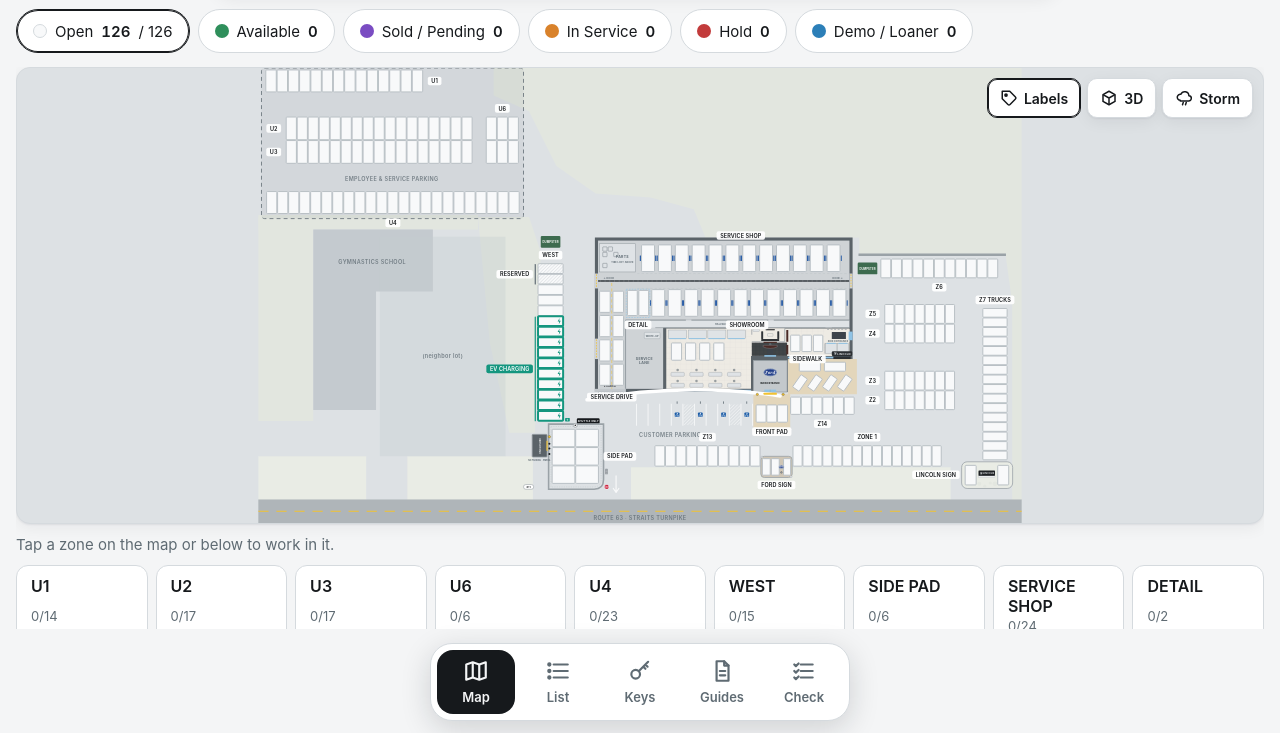
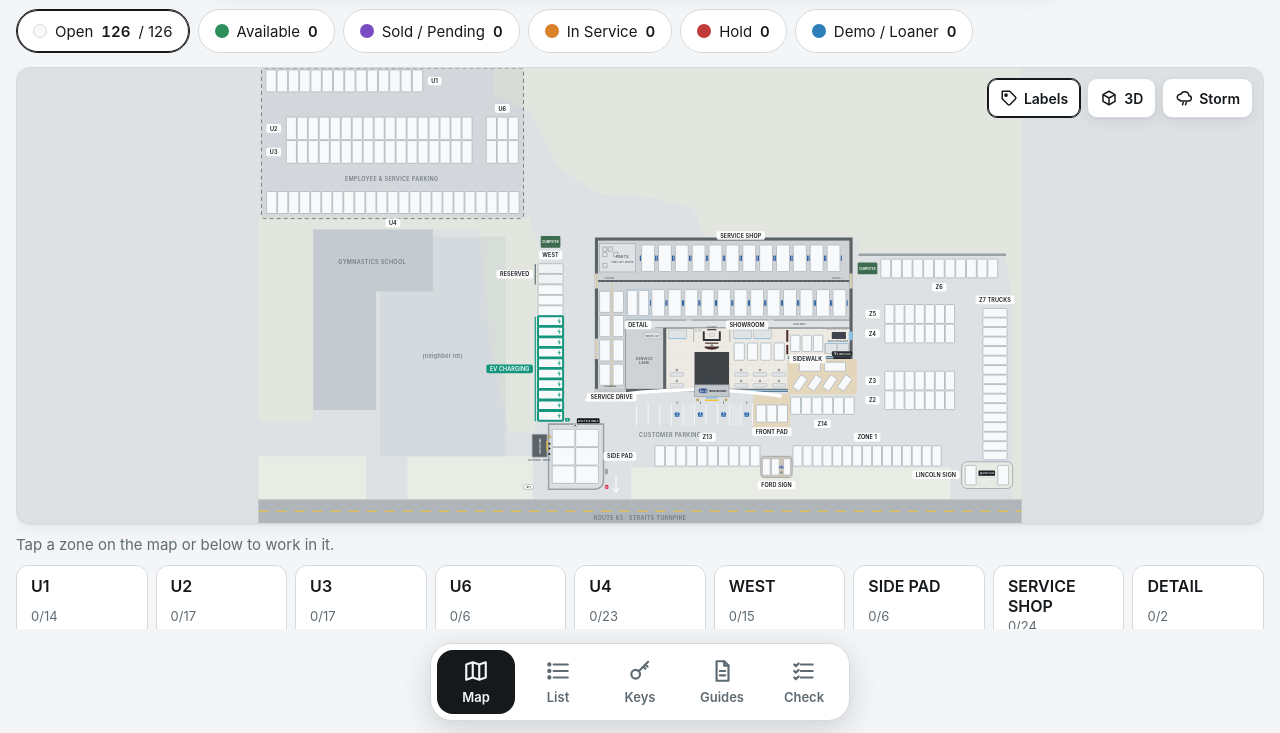
Before and after one commit to B0TO1Q/Shakers-Lot, a plain HTML site: page index.html in a window 1280 px wide. Shown: the part 67-800 px from the top of the page. Drawn offline with Linux system fonts and the light colour scheme.

Commit message:
Move the main entrance, reception and lounge to line up with the accessible parking
Ford display cars 1-4 move east of reception. 3D view updated to match.

Co-Authored-By: Claude Opus 5.5 <noreply@anthropic.com>
Claude-Session: https://claude.ai/code/session_01S1GkKmgHa64w3TubMoUJmL

```diff
--- a/index.html
+++ b/index.html
@@ -712,9 +712,10 @@ const ZONES = [
   // Service drive: two lanes straight through from the canopy door to the shop aisle, ~4 cars per lane
   {id:"SD", n:8, x:866, y:566, w:70, h:250, lbl:"below", name:"SERVICE DRIVE", unit:"Drive", area:"Service drive · 2 lanes", shop:true,
    cells:[0,1,2,3].flatMap(r=>[[869,568+r*62,29,56,0],[903,568+r*62,29,56,0]])},
-  // Showroom floor: reception + waiting area in the middle; 4 cars to its left, 3 to its right
+  // Showroom floor: main entrance, reception and the lounge sit in the middle, lined up with the
+  // accessible parking out front; Ford cars 1–4 east of reception, Lincoln 5–7 past the Lincoln portal
   {id:"SR", n:7, x:1048, y:676, w:396, h:72, lbl:"top", name:"SHOWROOM", area:"Showroom · Ford 1–4 · Lincoln 5–7", cells:[
-    [1052,700,28,46,0],[1088,700,28,46,0],[1124,700,28,46,0],[1160,700,28,46,0],
+    [1212,700,28,46,0],[1246,700,28,46,0],[1280,700,28,46,0],[1314,700,28,46,0],
     [1356,680,26,44,0],[1385,680,26,44,0],[1414,680,26,44,0]]},
   // Front of the building
   // Sidewalk display pad: everything centered on the pad's midline (x 1438).
@@ -879,45 +880,46 @@ function drawInterior(svg){
   R(984,674,40,16,{fill:"var(--office)",stroke:"var(--wall)","stroke-width":1,rx:2}); L(1004,685,"WRITE-UP",{class:"room sm"});
   L(984,744,"SERVICE",{}); L(984,755,"LANE",{});
 
-  // ---- showroom (from interior photos) ----
-  // Ford side west: glass offices on the back wall, display cars in a row, sales desks at the front glass.
-  // Middle: main doors come in from the entrance tower onto black tile, a mat leads to the curved
-  // reception desk, and the waiting room (couches in a U around a TV) sits behind it.
-  // Lincoln side east: Lincoln display portal, Lincoln cars, then the side-entrance corridor with
-  // the finance offices on one side and plaques on the other.
-  el("path",{d:"M1040 664 H1507 V734 H1256 V818 H1040 Z",fill:"url(#tiles)"},g);
-  for(let i=0;i<4;i++){const x=1046+i*50;                                    // glass-front offices on the back wall
+  // ---- showroom ----
+  // The main entrance is centered on the accessible parking (x≈1156). Doors open onto black tile that
+  // leads straight back to the curved reception desk, with the lounge (couches in a U around a TV)
+  // behind it against the back wall. Ford side: glass offices on the back wall, sales desks at the
+  // front glass, Ford display cars east of reception. Lincoln side east: Lincoln portal, Lincoln cars,
+  // then the side-entrance corridor with the finance offices.
+  el("path",{d:"M1040 664 H1507 V734 H1350 V818 H1040 Z",fill:"url(#tiles)"},g);
+  [1046,1212,1262].forEach(x=>{                                                // glass-front offices on the back wall
     R(x,668,46,22,{fill:"var(--office)",stroke:"var(--wall)","stroke-width":1});
-    el("line",{x1:x+2,y1:690,x2:x+44,y2:690,stroke:"var(--glass)","stroke-width":2.5},g);}
+    el("line",{x1:x+2,y1:690,x2:x+44,y2:690,stroke:"var(--glass)","stroke-width":2.5},g);});
   // hallway between the shop/detail and the service lane + showroom
   R(936,643,571,19,{fill:"var(--office)"});
   el("line",{x1:936,y1:643,x2:1507,y2:643,stroke:"var(--wall)","stroke-width":2},g);
   HALL_S.forEach(([a,b])=>el("line",{x1:a,y1:662,x2:b,y2:662,stroke:"var(--wall)","stroke-width":2},g));
   [[1090,1104],[1300,1314]].forEach(([a,b])=>el("line",{x1:a,y1:643,x2:b,y2:643,stroke:"var(--office)","stroke-width":3},g)); // doors into the shop
-  L(1180,655.5,"HALLWAY",{class:"room sm"});
-  el("line",{x1:1040,y1:822,x2:1256,y2:822,stroke:"var(--glass)","stroke-width":4},g);   // front window wall
+  L(1380,655.5,"HALLWAY",{class:"room sm"});
+  el("line",{x1:1040,y1:822,x2:1112,y2:822,stroke:"var(--glass)","stroke-width":4},g);   // front window wall, both sides of the entrance
+  el("line",{x1:1200,y1:822,x2:1350,y2:822,stroke:"var(--glass)","stroke-width":4},g);
   el("line",{x1:1350,y1:738,x2:1507,y2:738,stroke:"var(--glass)","stroke-width":4},g);
-  // sales desks: two rows along the front glass
-  [770,798].forEach(y=>[1052,1100,1148,1196].forEach(x=>{R(x,y+6,34,10,{fill:"var(--office)",stroke:"var(--wall)","stroke-width":1,rx:2});
+  // sales desks along the front glass, west and east of the entrance
+  [770,798].forEach(y=>[1050,1214,1262,1310].forEach(x=>{R(x,y+6,34,10,{fill:"var(--office)",stroke:"var(--wall)","stroke-width":1,rx:2});
     el("circle",{cx:x+17,cy:y,r:3.2,fill:"var(--muted)",opacity:.6},g);}));
+  // lounge against the back wall: couches in a U around a TV, coffee bar
+  R(1110,664,92,34,{fill:"var(--tile)"});
+  [[1110,664,1110,698],[1202,664,1202,698]].forEach(([a,b,c,d])=>el("line",{x1:a,y1:b,x2:c,y2:d,stroke:"var(--wall)","stroke-width":2},g));
+  R(1144,666,24,2.5,{fill:"var(--ink)",rx:1});                                   // TV
+  [[1133,671,5,20],[1174,671,5,20],[1133,691,46,5]].forEach(([x,y,w,h])=>R(x,y,w,h,{fill:"#2f3337",rx:1.5}));
+  R(1149,677,14,7,{fill:"none",stroke:"var(--wall)","stroke-width":1,rx:1});
+  R(1113,667,16,5,{fill:"var(--office)",stroke:"var(--wall)","stroke-width":.8});      // coffee bar
+  L(1156,662,"LOUNGE",{class:"room sm"});
+  R(1139,700,34,3,{fill:"#4a2a26"});                                             // dark-wood reception backdrop
+  // reception: receptionist and the curved desk facing the doors
+  el("circle",{cx:1156,cy:707,r:3,fill:"var(--muted)",opacity:.8},g);
+  el("path",{d:"M1138 710 H1174 V714 Q1156 722 1138 714 Z",fill:"#4a2a26",stroke:"var(--wall)","stroke-width":.8},g);
   // black tile entry from the main doors to reception, with the walk-off mat
-  R(1258,700,90,34,{fill:"#24282c",opacity:.85});
-  for(let x=1268;x<1348;x+=10)el("line",{x1:x,y1:700,x2:x,y2:734,stroke:"#3a4046","stroke-width":.6},g);
-  for(let y=710;y<734;y+=10)el("line",{x1:1258,y1:y,x2:1348,y2:y,stroke:"#3a4046","stroke-width":.6},g);
-  R(1297,716,16,18,{fill:"#3d434a",rx:1});
-  R(1290,732,30,4,{fill:"var(--glass)"});                                        // doors in from the entrance tower
-  // waiting room behind reception (open on the west side), couches in a U around a TV facing the front
-  R(1258,664,84,34,{fill:"var(--tile)"});
-  [[1258,664,1258,680],[1342,664,1342,698],[1258,698,1342,698]].forEach(([a,b,c,d])=>el("line",{x1:a,y1:b,x2:c,y2:d,stroke:"var(--wall)","stroke-width":2},g));
-  R(1288,698,34,3,{fill:"#4a2a26"});                                             // dark-wood reception backdrop
-  R(1293,666,24,2.5,{fill:"var(--ink)",rx:1});                                   // TV
-  [[1282,671,5,20],[1323,671,5,20],[1282,691,46,5]].forEach(([x,y,w,h])=>R(x,y,w,h,{fill:"#2f3337",rx:1.5}));
-  R(1298,677,14,7,{fill:"none",stroke:"var(--wall)","stroke-width":1,rx:1});
-  R(1261,667,16,5,{fill:"var(--office)",stroke:"var(--wall)","stroke-width":.8});      // coffee bar
-  // reception: receptionist and the curved desk facing the doors
-  el("circle",{cx:1305,cy:704,r:3,fill:"var(--muted)",opacity:.8},g);
-  el("path",{d:"M1287 707 H1323 V711 Q1305 719 1287 711 Z",fill:"#4a2a26",stroke:"var(--wall)","stroke-width":.8},g);
-  // Lincoln display portal (dark wood) between reception and the Lincoln cars
+  R(1112,724,88,98,{fill:"#24282c",opacity:.85});
+  for(let x=1122;x<1200;x+=10)el("line",{x1:x,y1:724,x2:x,y2:822,stroke:"#3a4046","stroke-width":.6},g);
+  for(let y=734;y<822;y+=10)el("line",{x1:1112,y1:y,x2:1200,y2:y,stroke:"#3a4046","stroke-width":.6},g);
+  R(1146,790,20,26,{fill:"#3d434a",rx:1});
+  // Lincoln display portal (dark wood) between the Ford cars and the Lincoln cars
   R(1346,668,5,30,{fill:"#4a2a26"}); R(1346,706,5,24,{fill:"#4a2a26"});
   // side entrance on the east wall: corridor with a mat, plaques on the north wall, finance offices on the south side
   R(1444,666,63,32,{fill:"var(--tile)"});
@@ -977,16 +979,17 @@ function drawMap(){
   el("path",{d:"M858 432 H1515 V742 H1350 V826 H858 Z",fill:"var(--bldg)"},svg);
   drawInterior(svg);
   // ---- Building front, from street photos ----
-  // Ford entrance tower: brushed-silver block with the blue oval over the main showroom doors (service is the west end)
-  el("rect",{x:1262,y:746,width:86,height:80,fill:"var(--tower)",stroke:"var(--wall)","stroke-width":2},svg);
+  // Ford entrance tower: brushed-silver block with the blue oval over the main showroom doors, centered on the
+  // accessible parking (service is the west end)
   el("path",{d:"M838 846 Q 1080 800 1330 836",fill:"none",stroke:"var(--surface)","stroke-width":9,"stroke-linecap":"round"},svg);
+  el("rect",{x:1112,y:808,width:88,height:30,fill:"var(--tower)",stroke:"var(--wall)","stroke-width":2},svg);
   const FR=el("g",{class:"lm"},svg);
-  ovalBadge(FR,1305,776,17,10);
-  el("rect",{x:1290,y:820,width:30,height:6,fill:"var(--glass)"},FR);                       // glass entrance doors
-  el("line",{x1:1305,y1:820,x2:1305,y2:826,stroke:"var(--wall)","stroke-width":1},FR);
-  el("rect",{x:1288,y:828,width:34,height:5,rx:1,fill:"var(--paint)"},FR);                  // yellow tactile strip
-  [[1272,832],[1338,832]].forEach(([cx,cy])=>el("circle",{cx,cy,r:3,fill:"var(--paint)",stroke:"var(--ink)","stroke-width":.6},FR)); // bollards
-  {const t=el("text",{x:1305,y:806,"text-anchor":"middle",class:"lm-inv lm-face"},FR);t.textContent="MAIN ENTRANCE";}
+  ovalBadge(FR,1134,823,12,7);
+  {const t=el("text",{x:1172,y:825,"text-anchor":"middle",class:"lm-inv lm-face",style:"font-size:4.6px"},FR);t.textContent="MAIN ENTRANCE";}
+  el("rect",{x:1141,y:838,width:30,height:5,fill:"var(--glass)"},FR);                       // glass entrance doors
+  el("line",{x1:1156,y1:838,x2:1156,y2:843,stroke:"var(--wall)","stroke-width":1},FR);
+  el("rect",{x:1139,y:845,width:34,height:4,rx:1,fill:"var(--paint)"},FR);                  // yellow tactile strip
+  [[1120,846],[1192,846]].forEach(([cx,cy])=>el("circle",{cx,cy,r:3,fill:"var(--paint)",stroke:"var(--ink)","stroke-width":.6},FR)); // bollards
   // "SHAKER" portal over the two SERVICE overhead doors, west end
   el("rect",{x:858,y:818,width:78,height:8,fill:"var(--tower)"},FR);
   [[868,826],[902,826]].forEach(([x,y])=>{el("rect",{x,y,width:28,height:4,fill:"var(--surface)",stroke:"var(--wall)","stroke-width":.8},FR);
@@ -1643,20 +1646,20 @@ function build3D(){
   flat(R(936,643,571,19),M.office,0.5);
   wall(936,643,1515,643,18,M.bldg,4); HALL_S.forEach(([a,b])=>wall(a,662,b,662,18,M.bldg,4)); wall(936,643,936,826,18,M.bldg,4); wall(1036,662,1036,826,18,M.bldg,5);
   block(R(870,448,92,72),14,M.office);
-  for(let i=0;i<4;i++)block(R(1046+i*50,668,46,22),12,M.office);
+  [1046,1212,1262].forEach(x=>block(R(x,668,46,22),12,M.office));
   {const wood=mat("#4a2a26"), dark=mat("#2f3337");
-   block(R(1258,700,90,34),0.3,M.drain,0.45);                                  // black tile entry
-   wall(1258,664,1258,680,14,M.bldg,2); wall(1342,664,1342,698,14,M.bldg,2); wall(1258,698,1342,698,14,M.bldg,2);
-   block(R(1288,697,34,4),20,wood);                                            // reception backdrop
-   block(R(1293,665,24,2.5),10,M.drain,4);                                      // TV
-   [[1282,671,5,20],[1323,671,5,20],[1282,691,46,5]].forEach(([x,y,w,h])=>block(R(x,y,w,h),4,dark));
-   block([[1287,707],[1323,707],[1323,711],[1305,716],[1287,711]],6,wood);       // reception desk
+   block(R(1112,724,88,98),0.3,M.drain,0.45);                                  // black tile entry
+   wall(1110,664,1110,698,14,M.bldg,2); wall(1202,664,1202,698,14,M.bldg,2);   // lounge
+   block(R(1139,699,34,4),20,wood);                                            // reception backdrop
+   block(R(1144,665,24,2.5),10,M.drain,4);                                      // TV
+   [[1133,671,5,20],[1174,671,5,20],[1133,691,46,5]].forEach(([x,y,w,h])=>block(R(x,y,w,h),4,dark));
+   block([[1138,710],[1174,710],[1174,714],[1156,719],[1138,714]],6,wood);       // reception desk
    block(R(1346,668,5,30),22,wood); block(R(1346,706,5,24),22,wood);            // Lincoln portal
    [1446,1476].forEach(x=>block(R(x,702,29,26),12,M.office));                   // finance offices
-   [770,798].forEach(y=>[1052,1100,1148,1196].forEach(x=>block(R(x,y+6,34,10),5,M.office)));}
+   [770,798].forEach(y=>[1050,1214,1262,1310].forEach(x=>block(R(x,y+6,34,10),5,M.office)));}
   for(let k=0;k<24;k++){const x=bayX(k),y=(k<12?450:564)+28;block(R(x-3.5,y,3,14),18,M.lift);block(R(x+35.5,y,3,14),18,M.lift)}
   const roofParts=[block(OUT,2,M.bldg,WH)];
-  block(R(1262,746,86,80),WH+10,M.tower);                                       // Ford entrance tower, taller than the facade
+  block(R(1112,808,88,30),WH+10,M.tower);                                       // Ford entrance tower, taller than the facade
   // Ford pylon sign and Lincoln monument sign at the street
   {const [px,pz]=P(1333.5,1024); const pole=new T.Mesh(new T.CylinderGeometry(2.4,2.8,64,10),M.tower); pole.position.set(px,32,pz); pole.castShadow=true; scene.add(pole);
    const disc=new T.Mesh(new T.CylinderGeometry(1,1,3,40),new T.MeshLambertMaterial({color:0x1f3c88})); disc.scale.set(16,1,10); disc.rotation.x=Math.PI/2; disc.position.set(px,74,pz); disc.castShadow=true; scene.add(disc);
```
